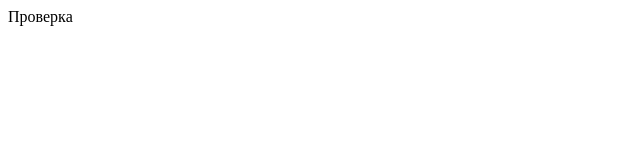
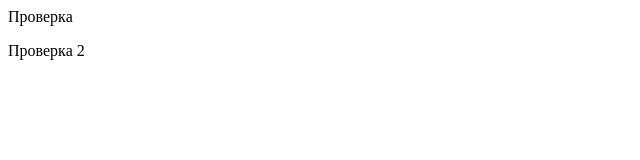
Before and after one commit to Nadezhda-Obraztsova/first-project, a plain HTML site: page index.html in a window 1280 px wide. Shown: the full height of the page, 0-640 px from the left. Drawn offline with Linux system fonts and the light colour scheme.

Commit message:
Проверка2

```diff
--- a/index.html
+++ b/index.html
@@ -1 +1,2 @@
 <p> Проверка </p>
+<p> Проверка 2 </p>
```
